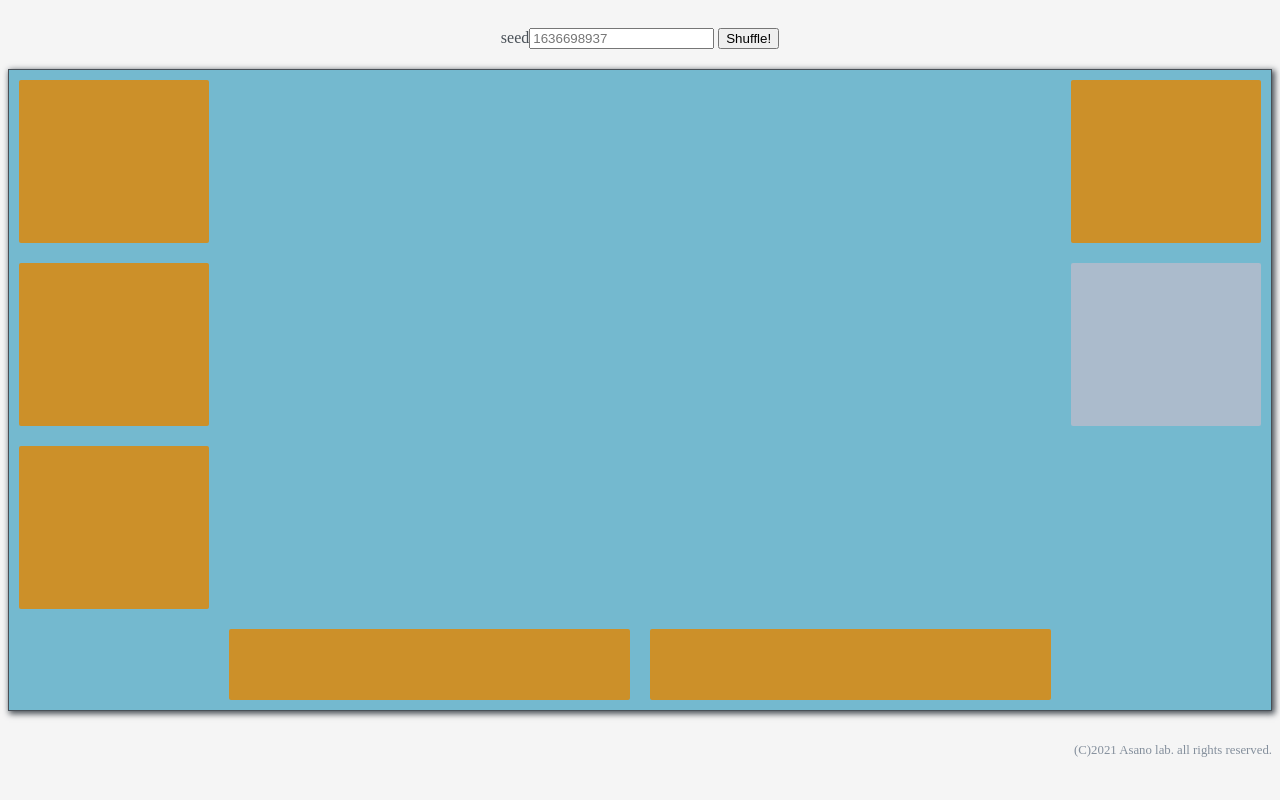
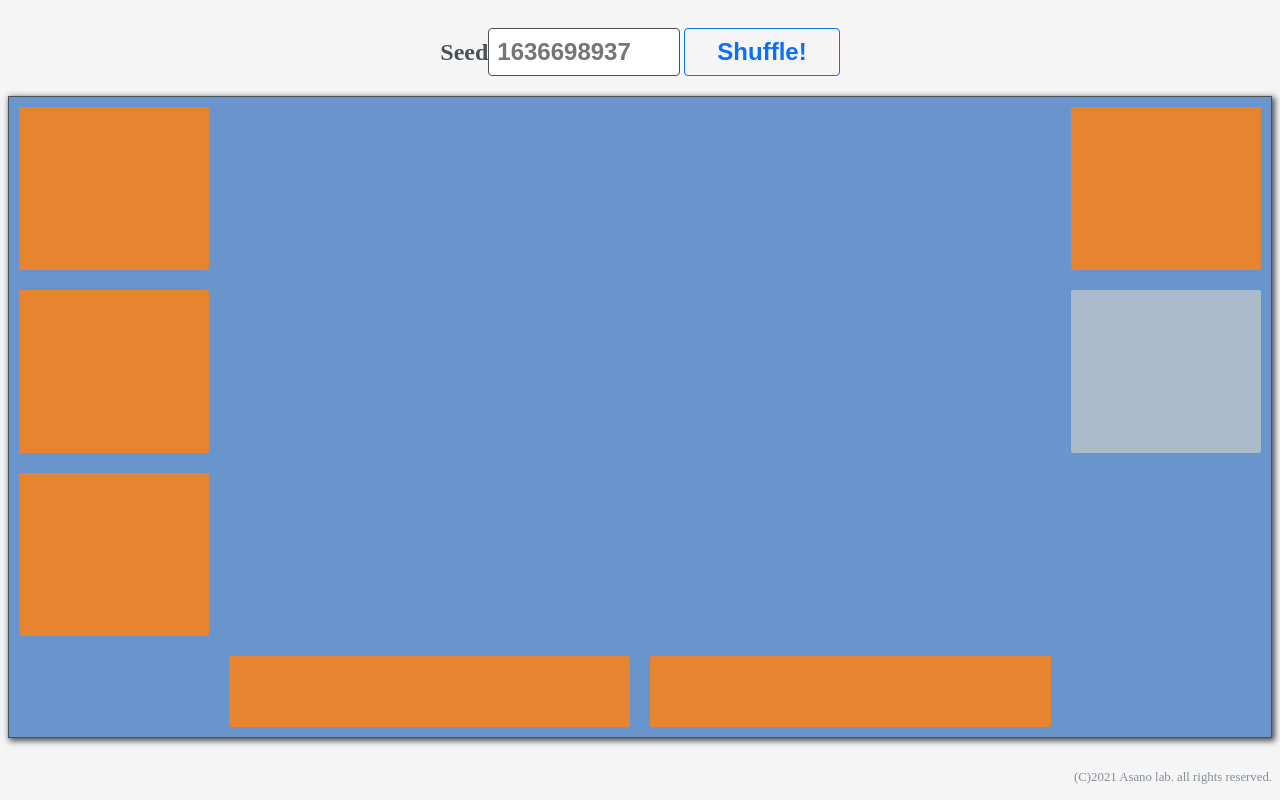
Before and after one commit to asano-lab/ordershuffle_js, a plain HTML site: page index.html in a window 1280 px wide. Drawn offline with Linux system fonts and the light colour scheme.

Commit message:
design changed

```diff
--- a/index.html
+++ b/index.html
@@ -8,7 +8,7 @@
     </head>
     <body>
         <header id="mainUI">
-            <label for="seed">seed</label><input type="number" id="seed" value="" />
+            <label for="seed">Seed</label><input type="number" id="seed" value="" />
             <input type="button" value="Shuffle!" id="shuffleBtn" />
         </header>
         <div id="room">
--- a/script.js
+++ b/script.js
@@ -52,6 +52,11 @@ const doShuffle = function () {
 const init = function () {
     document.getElementById("seed").setAttribute("placeholder", seed);
     document.getElementById("shuffleBtn").addEventListener("click", doShuffle);
+    document.addEventListener("keyup", function(e){
+        if(e.key === "Enter"){
+            doShuffle();
+        }
+    })
     const desks = document.getElementsByClassName("desk");
     for (const desk of desks) {
         desk.addEventListener("click", function () {
--- a/style.css
+++ b/style.css
@@ -12,9 +12,60 @@ footer{
     color: #848f9c;
     margin-top: 2rem;
 }
+label{
+    display: inline-block;
+    box-sizing: border-box;
+    font-weight: bold;
+    color: #495057;
+    font-size: 1.5rem;
+}
+input[type="button"]{
+    display: inline-block;
+    box-sizing: border-box;
+    font-weight: bold;
+    font-size: 1.5rem;
+    color: #0d6efd;
+    background-color: transparent;
+    padding: 0 2rem;
+    border: 1px solid #0d6efd;
+    height: 3rem;
+    border-radius: 0.25rem;
+    transition: color .15s ease-in-out,
+        background-color .15s ease-in-out,
+        border-color .15s ease-in-out,
+        box-shadow .15s ease-in-out;
+}
+input[type="button"]:hover{
+    background-color: #0d6efd;
+    color: #ffffff;
+    box-shadow: 1px 1px 3px 1px #848f9c;
+}
+input[type="button"]::before{
+    content: "\f074";
+}
+input[type="number"]{
+    display: inline-block;
+    box-sizing: border-box;
+    font-weight: bold;
+    color: #495057;
+    font-size: 1.5rem;
+    background-color: #ffffff;
+    padding: 0 0.5rem;
+    border: 1px solid #495057;
+    height: 3rem;
+    width: 12rem;
+    border-radius: 0.25rem;
+    transition: color .15s ease-in-out,
+        outline .15s ease-in-out;
+}
+input[type="number"]:focus{
+    outline: none;
+    box-shadow: 1px 1px 3px 1px #848f9c;
+}
+
 #room{
     border: 1px solid #495057;
-    background-color: #74b9cf;
+    background-color: #6a95cc;
     display: grid;
     grid-template-columns: 1fr 2fr 2fr 1fr;
     grid-template-rows: 2fr 2fr 2fr 1fr;
@@ -25,13 +76,22 @@ footer{
     margin: 10px;
     background-color: #abbbcc;
     border-radius: 2px;
-    font-size: 3rem;
     display: grid;
     place-items: center;
+    transition: color .15s ease-in-out,
+    background-color .15s ease-in-out,
+    box-shadow .15s ease-in-out;
 }
 .desk div{
-    color: #db000e;
+    color: #c7243a;
     font-weight: bold;
+    font-size: 3rem;
+}
+.desk:hover{
+    box-shadow: 2px 2px 6px 1px #495057;
+}
+.present{
+    background-color: #e6842f;
 }
 
 .desk:nth-child(1){
@@ -76,9 +136,3 @@ footer{
     grid-row-start: 4;
     grid-row-end: 5;
 }
-.desk:hover{
-    box-shadow: 2px 2px 6px 1px #495057;
-}
-.present{
-    background-color: #cc9029;
-}
```
